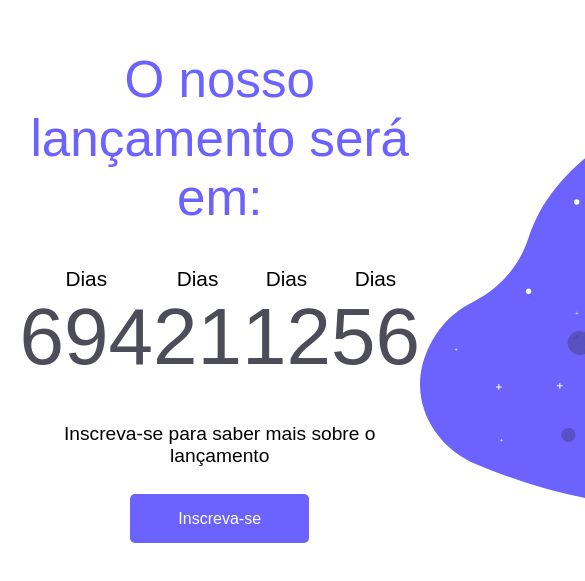
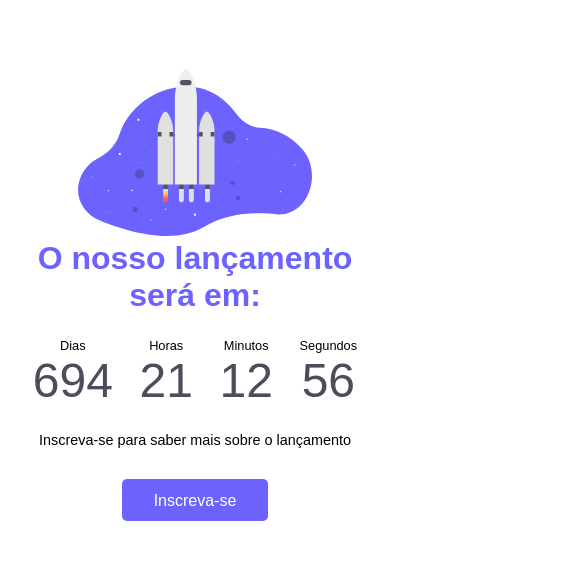
Before and after one commit to luanbelon/Desafio-Countdown-rocketseat, a plain HTML site: page index.html in a window 390 px wide. Shown: the part 133-714 px from the top of the page, 585 px wide, since content can reach past the window. Drawn offline with Linux system fonts and the light colour scheme.

Commit message:
Atualização com mobile

```diff
--- a/index.html
+++ b/index.html
@@ -19,9 +19,9 @@
                 <div id="date">
                     <ul>
                         <li><p>Dias<br><span id="countdown-days">00</span></p></li>
-                        <li><p>Dias<br><span id="countdown-hours">00</span></p></li>
-                        <li><p>Dias<br><span id="countdown-minutes">00</span></p></li>
-                        <li><p>Dias<br><span id="countdown-seconds">00</span></p></li>
+                        <li><p>Horas<br><span id="countdown-hours">00</span></p></li>
+                        <li><p>Minutos<br><span id="countdown-minutes">00</span></p></li>
+                        <li><p>Segundos<br><span id="countdown-seconds">00</span></p></li>
                     </ul>
                 </div>
                 <p>Inscreva-se para saber mais sobre o lançamento</p>
--- a/style.css
+++ b/style.css
@@ -81,11 +81,29 @@ body{
     font-size: 1.3rem;
     font-weight: 200;
     margin: 0;
+    text-align: center;
 }
 
 #date ul li p span{
     font-size: 5rem;
     font-weight: 300;
     color: var(--black);
+}
 
+@media (max-width: 768px) {
+    .flex{ flex-direction: column-reverse; }
+    .container-main{ padding: 1rem;}
+    .container-content div img{ width: 60vw; }
+    .container-content div h1 {
+        font-size: 2rem;
+        font-weight: 700;
+    }
+    .container-content div p { font-size: .9rem; }
+    .container-content div a {
+        font-weight: 400;
+        padding: .8rem 2rem;
+    }
+    #date { margin: 1.5rem 0; }
+    #date ul li p { font-size: .8rem; }
+    #date ul li p span { font-size: 3rem;}
 }
```
